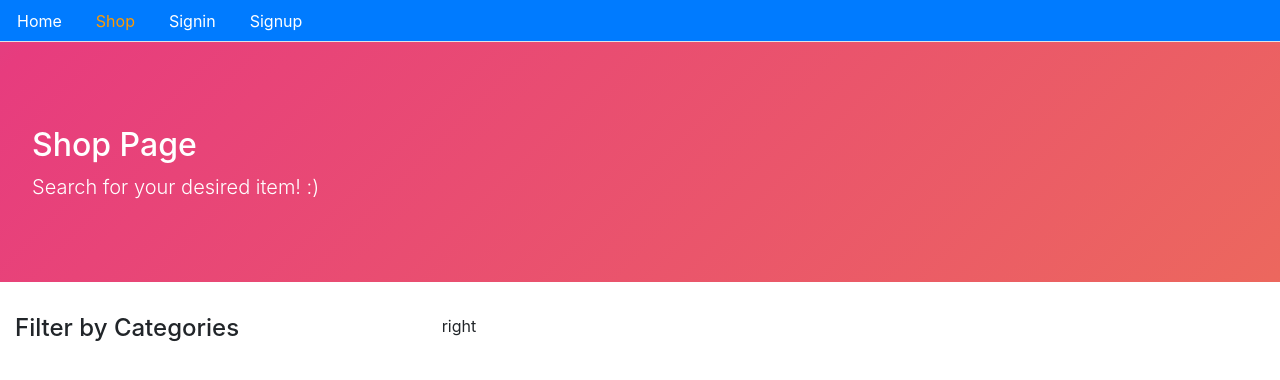
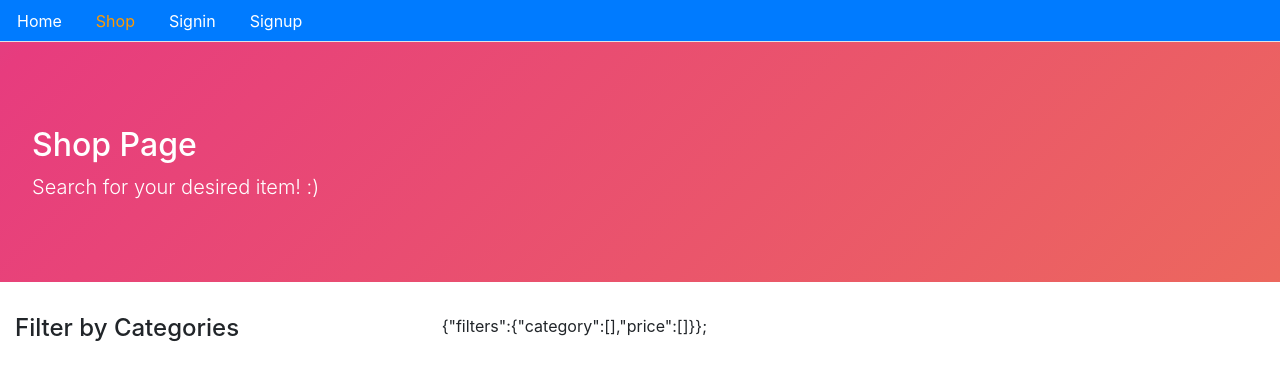
Before and after one commit to SereneMeow95/ecommerce-front, a React (Create React App) app: page /shop in a window 1280 px wide. Shown: the top 380 px of the page. Built offline with nearby package versions, Linux system fonts and the light colour scheme; no server answers.

Commit message:
93. Set filters with category

```diff
--- a/src/core/Shop.js
+++ b/src/core/Shop.js
@@ -6,6 +6,9 @@ import Checkbox from "./Checkbox";
 
 
 const Shop = () => {
+    const [myFilters, setMyFilters] = useState ({
+        filters: {category: [], price: []}
+    });
     const [categories, setCategories] = useState([])
     const [error, setError] = useState(false)
 
@@ -26,7 +29,10 @@ const Shop = () => {
     }, []);
 
     const handleFilters = (filters, filterBy) => {
-        console.log("SHOP", filters, filterBy);
+        //console.log("SHOP", filters, filterBy);
+        const newFilters = {...myFilters};
+        newFilters.filters[filterBy] = filters;
+        setMyFilters(newFilters);
     };
 
     return (
@@ -48,7 +54,7 @@ const Shop = () => {
                 </div>
 
                 <div className="col-8">
-                    right
+                    {JSON.stringify(myFilters)};
                 </div>
             </div>
         </Layout>
```
